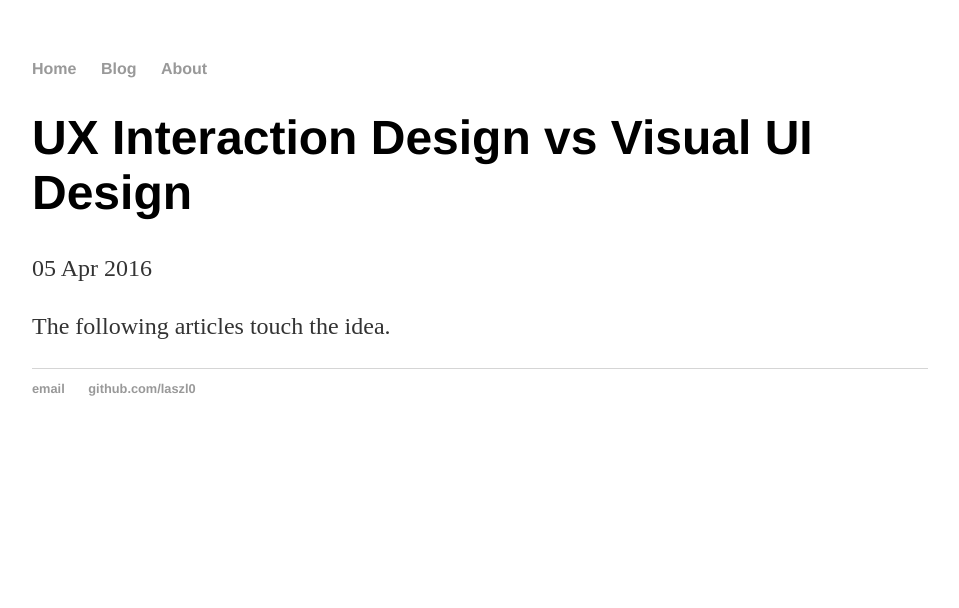
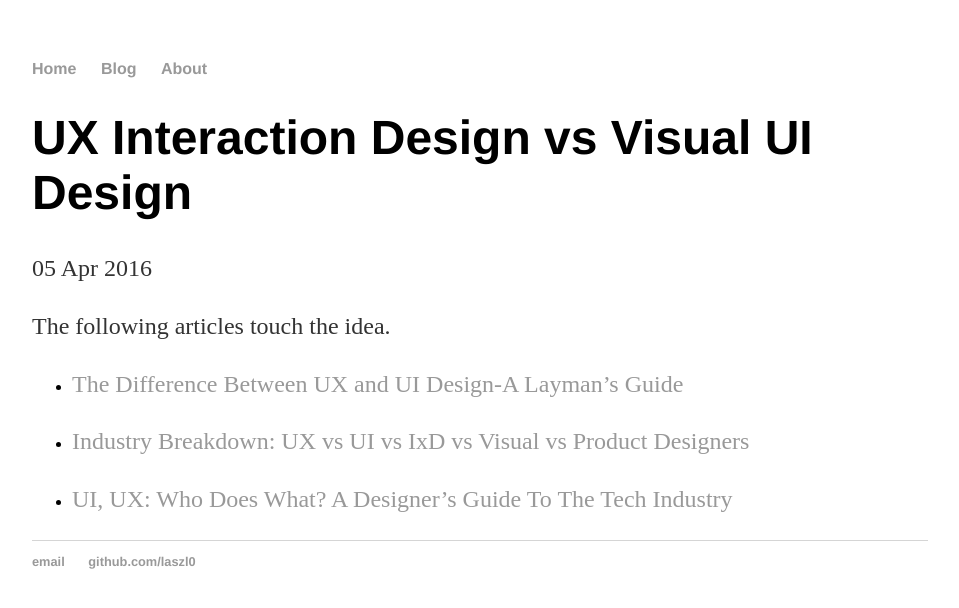
Before and after one commit to laszl0/laszl0.github.io, a Jekyll site: the page built from _posts/2016-04-05-ux-interaction-design-vs-visual-ui-design.md, in a window 1280 px wide. Shown: the top 608 px of the page, without its empty margins (160-1119 px from the left). Built offline with Jekyll 4.4.1, drawn with Linux system fonts in a browser that asks for light colours.

Commit message:
Update 2016-04-05-ux-interaction-design-vs-visual-ui-design.md

```diff
--- a/_posts/2016-04-05-ux-interaction-design-vs-visual-ui-design.md
+++ b/_posts/2016-04-05-ux-interaction-design-vs-visual-ui-design.md
@@ -5,3 +5,9 @@ date: 2016-04-05
 ---
 
 The following articles touch the idea.
+
+* [The Difference Between UX and UI Design-A Layman’s Guide](http://blog.careerfoundry.com/ui-design/the-difference-between-ux-and-ui-design-a-laymans-guide)
+
+* [Industry Breakdown: UX vs UI vs IxD vs Visual vs Product Designers](https://www.linkedin.com/pulse/industry-breakdown-ux-vs-ui-ixd-visual-product-designers-razvan)
+
+* [UI, UX: Who Does What? A Designer's Guide To The Tech Industry](http://www.fastcodesign.com/3032719/ui-ux-who-does-what-a-designers-guide-to-the-tech-industry)
```
